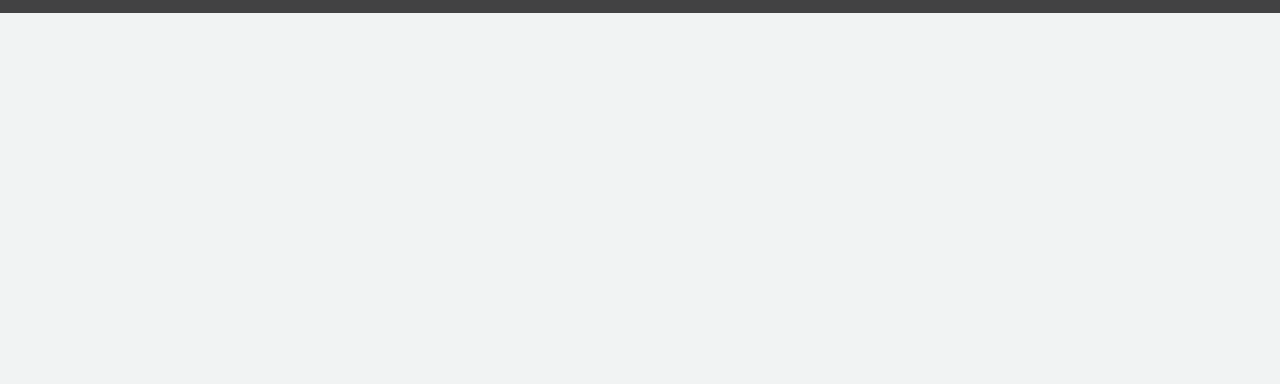
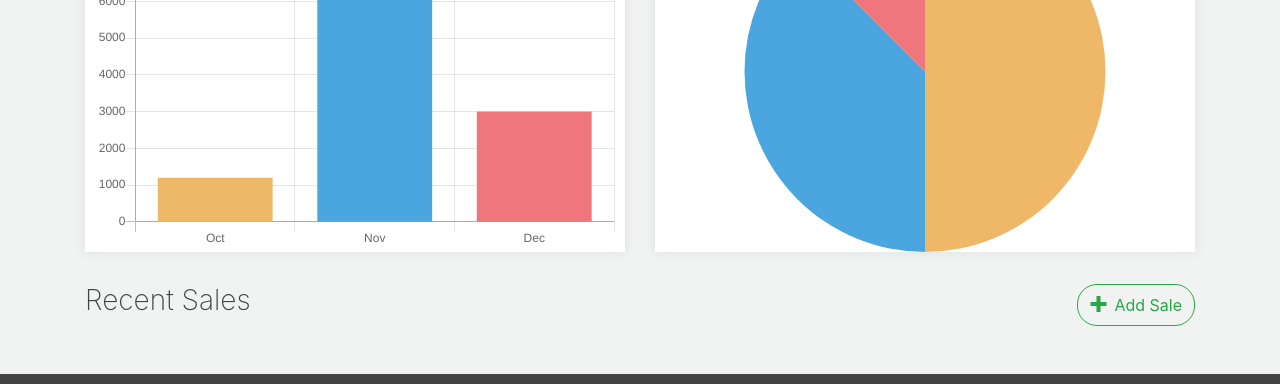
Before and after one commit to hanssenstijn/pluralsightJS, a plain HTML site: page arrays&collections/01 Starter Project/index.html in a window 1280 px wide. Shown: the part 598-982 px from the top of the page. Before the commit the page ends 800 px from the top, so only its background shows below. Drawn offline with nearby package versions, Linux system fonts and the light colour scheme; grey boxes are pictures that could not be loaded.

Commit message:
chart.js, visualize revenues

```diff
--- a/arrays&collections/01 Starter Project/index.html
+++ b/arrays&collections/01 Starter Project/index.html
@@ -44,13 +44,13 @@
 			<div class="col-12 col-md-6 w-100 mb-4 mb-md-0">
 				<div class="graphSec px-2">
 					<h4 class="text-center py-3">Monthly Sales</h4>
-					<!-- Monthly Sales -->
+					<canvas id='monthlySales' width="400" height="300"></canvas>
 				</div>
 			</div>
 			<div class="col-12 col-md-6 w-100">
 				<div class="graphSec px-2">
 					<h4 class="text-center py-3">Department Sales</h4>
-					<!-- Dept Sales -->
+					<canvas id='deptSales' width="400" height="300"></canvas>
 				</div>
 			</div>
 		</div>
@@ -88,8 +88,8 @@
 						<form>
 							<div class="form-group">
 								<label for="exampleInputEmail1"><small class="text-muted">Customer Name:</small></label>
-								<input type="email" class="form-control" id="exampleInputEmail1"
-									aria-describedby="emailHelp" placeholder="Enter name">
+								<input type="email" class="form-control" id="exampleInputEmail1" aria-describedby="emailHelp"
+									placeholder="Enter name">
 							</div>
 							<div class="form-group">
 								<label for="itemAmount"><small class="text-muted">Item Amount:</small></label>
@@ -99,18 +99,18 @@
 							<div class="form-group">
 								<label for="exampleInputEmail1"><small class="text-muted">Department</small></label><br>
 								<div class="form-check form-check-inline">
-									<input class="form-check-input" type="radio" name="inlineRadioOptions"
-										id="inlineRadio1" value="option1">
+									<input class="form-check-input" type="radio" name="inlineRadioOptions" id="inlineRadio1"
+										value="option1">
 									<label class="form-check-label" for="inlineRadio1">Hiking</label>
 								</div>
 								<div class="form-check form-check-inline">
-									<input class="form-check-input" type="radio" name="inlineRadioOptions"
-										id="inlineRadio2" value="option2">
+									<input class="form-check-input" type="radio" name="inlineRadioOptions" id="inlineRadio2"
+										value="option2">
 									<label class="form-check-label" for="inlineRadio2">Running</label>
 								</div>
 								<div class="form-check form-check-inline">
-									<input class="form-check-input" type="radio" name="inlineRadioOptions"
-										id="inlineRadio3" value="option3">
+									<input class="form-check-input" type="radio" name="inlineRadioOptions" id="inlineRadio3"
+										value="option3">
 									<label class="form-check-label" for="inlineRadio3">Hunting</label>
 								</div>
 							</div>
--- a/arrays&collections/01 Starter Project/js/page.js
+++ b/arrays&collections/01 Starter Project/js/page.js
@@ -0,0 +1,70 @@
+// Charts
+let ctx = document.getElementById('monthlySales').getContext('2d');
+let pieCtx = document.getElementById('deptSales').getContext('2d');
+let yearlyLabel = document.getElementById('yearlyTotal');
+
+let monthlySales = Array.of(1200, 9000, 3000);
+let monthlyLabels = Array.of('Oct', 'Nov', 'Dec');
+
+let deptSales = Array.of(12, 9, 3);
+let deptLabels = Array.of('Hiking', 'Running', 'Hunting');
+
+function addYearlyTotal(a, b, c) {
+  return a + b + c;
+}
+
+let octNums = Array.of(12000, 1000, 9000);
+let novNums = Array.of(1000, 2000, 8000);
+let decNums = Array.of(2000, 3000, 4000);
+
+let total = Array.of(addYearlyTotal(...octNums), addYearlyTotal(...novNums), addYearlyTotal(...decNums));
+
+let yearlyTotal = addYearlyTotal(...monthlySales);
+yearlyLabel.innerHTML = "$" + yearlyTotal;
+// Bar
+var monthlySalesChart = new Chart(ctx, {
+  type: 'bar',
+  data: {
+    labels: monthlyLabels,
+    datasets: [{
+      label: '# of Sales',
+      data: monthlySales,
+      backgroundColor: [
+        'rgba(238, 184, 104, 1)',
+        'rgba(75, 166, 223, 1)',
+        'rgba(239, 118, 122, 1)',
+      ],
+      borderWidth: 0
+    }]
+  },
+  options: {
+    scales: {
+      yAxes: [{
+        ticks: {
+          beginAtZero: true
+        }
+      }]
+    }
+  }
+});
+
+// Pie
+var deptSalesChart = new Chart(pieCtx, {
+  type: 'pie',
+  data: {
+    labels: deptLabels,
+    datasets: [{
+      label: '# of Sales',
+      data: deptSales,
+      backgroundColor: [
+        'rgba(238, 184, 104, 1)',
+        'rgba(75, 166, 223, 1)',
+        'rgba(239, 118, 122, 1)',
+      ],
+      borderWidth: 0
+    }]
+  },
+  options: {
+
+  }
+})
```
